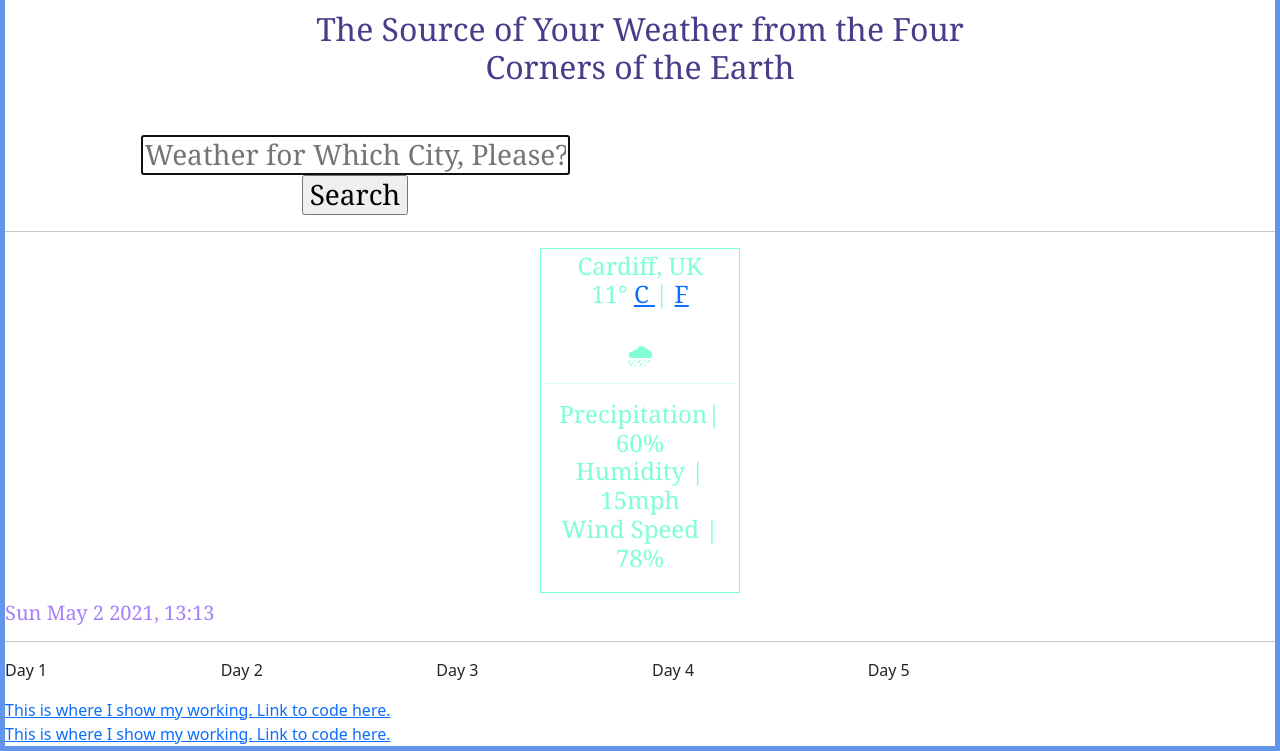
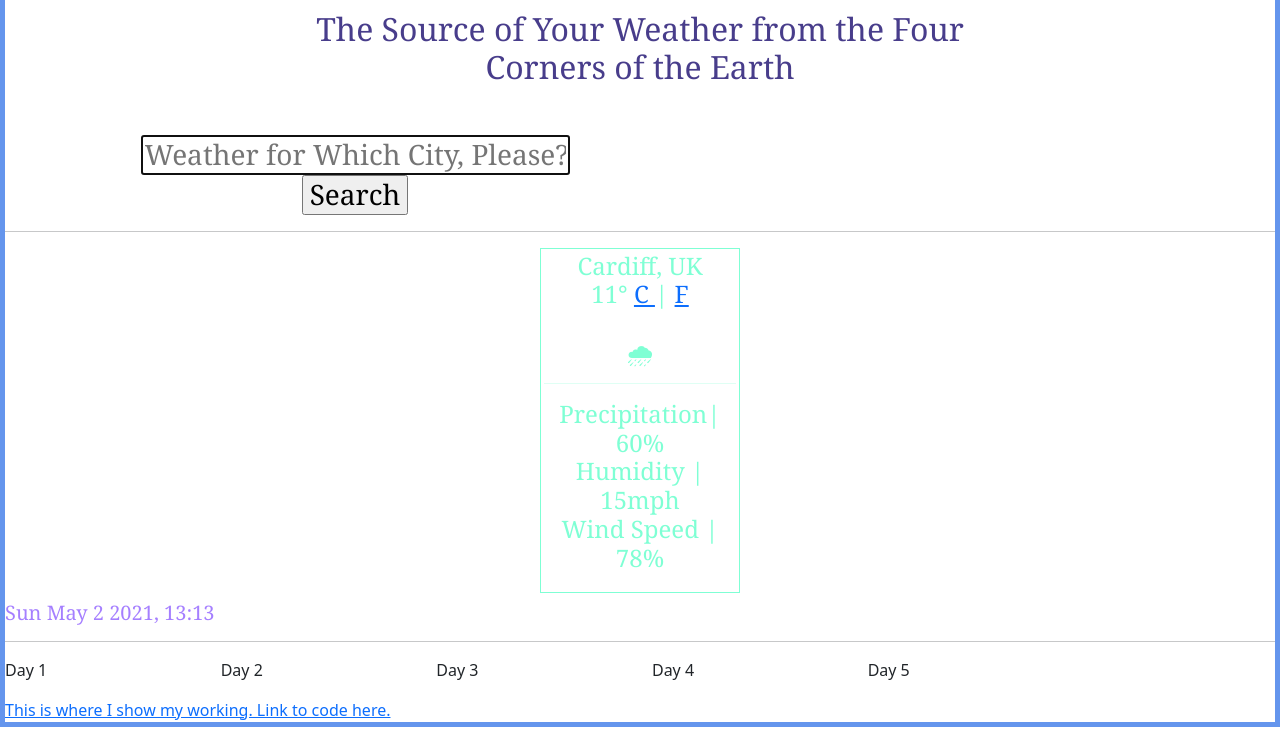
Before and after one commit to Jehoshii/windvane2, a plain HTML site: page index.html in a window 1280 px wide. Shown: the part 58-809 px from the top of the page. Drawn offline with nearby package versions, Linux system fonts and the light colour scheme.

Commit message:
Update index.html

```diff
--- a/index.html
+++ b/index.html
@@ -76,13 +76,6 @@
             This is where I show my working. Link to code here.
         </a>
     </div>
-        </div>
-
-
-        <a href=https://github.com/Jehoshii/windvane2>
-            This is where I show my working. Link to code here.
-        </a>
-    </div>
     <script src="script.js"></script>
 </body>
 </html>
```
